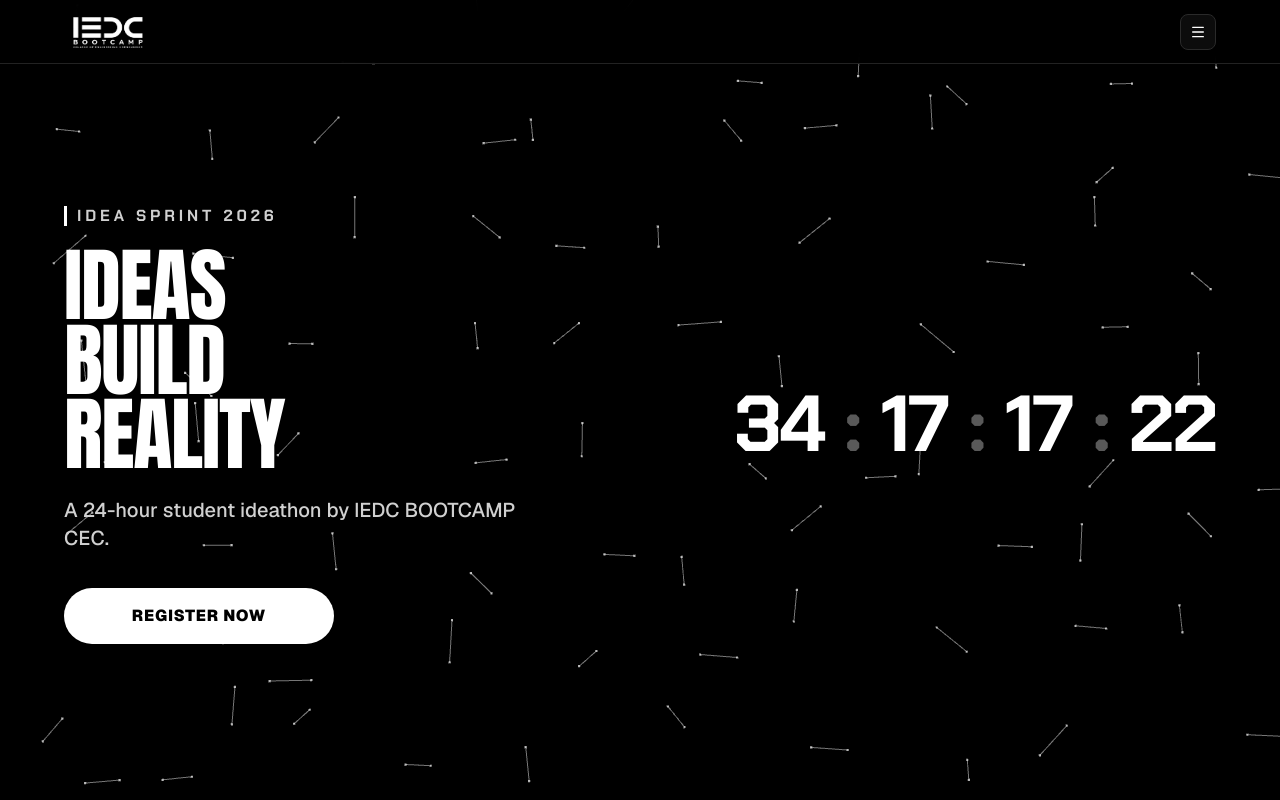
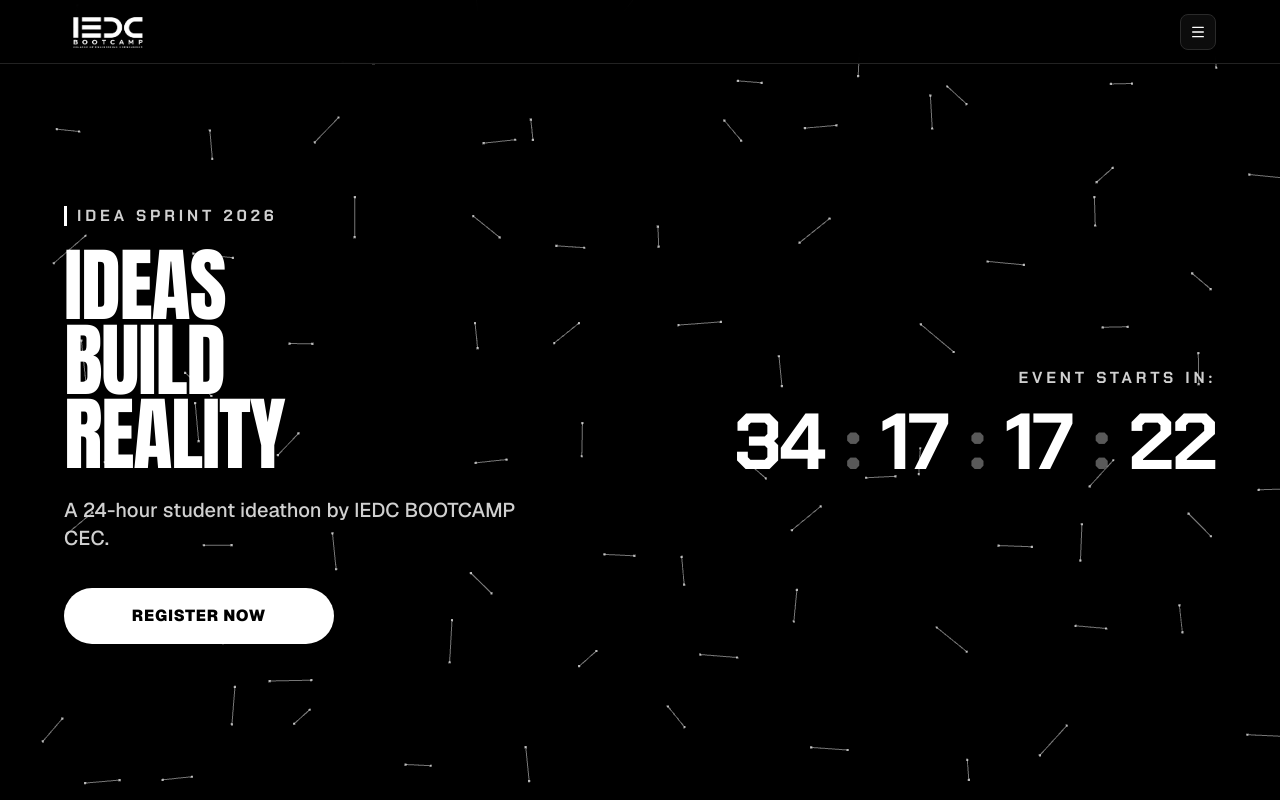
Before and after one commit to alsabithka/IEDC_Task, a React (Vite) app: page / in a window 1280 px wide. Built offline with nearby package versions, Linux system fonts and the light colour scheme.

Commit message:
feat: add 'EVENT STARTS IN:' label directly above live countdown

```diff
--- a/src/components/ui/TextCountdownCounter.tsx
+++ b/src/components/ui/TextCountdownCounter.tsx
@@ -22,10 +22,15 @@ export const TextCountdownCounter: React.FC<TextCountdownCounterProps> = ({
 }) => {
   return (
     <div
-      className={`flex items-center justify-center lg:justify-end w-full select-none ${className}`}
+      className={`flex flex-col items-center lg:items-end justify-center w-full select-none ${className}`}
       aria-label="Event Countdown"
     >
-      {/* ── PURE LIVE COUNTING DIGITS ONLY (No four side lines, no lines in between, no extra elements) ── */}
+      {/* ── "EVENT STARTS IN:" LABEL ── */}
+      <span className="mb-2.5 sm:mb-3 font-mono text-xs sm:text-sm md:text-base font-bold uppercase tracking-[0.24em] text-[#D0D0D0]">
+        EVENT STARTS IN:
+      </span>
+
+      {/* ── PURE LIVE COUNTING DIGITS ── */}
       <div className="flex items-center gap-1.5 sm:gap-3 md:gap-4 lg:gap-5 font-mono font-black text-[clamp(2.2rem,7.5vw,4.2rem)] lg:text-[clamp(3.8rem,5.2vw,6.5rem)] xl:text-[clamp(4.6rem,6.2vw,8rem)] text-white tabular-nums leading-none tracking-tight">
         <span>{pad2(days)}</span>
         <span className="text-white/35">:</span>
```
